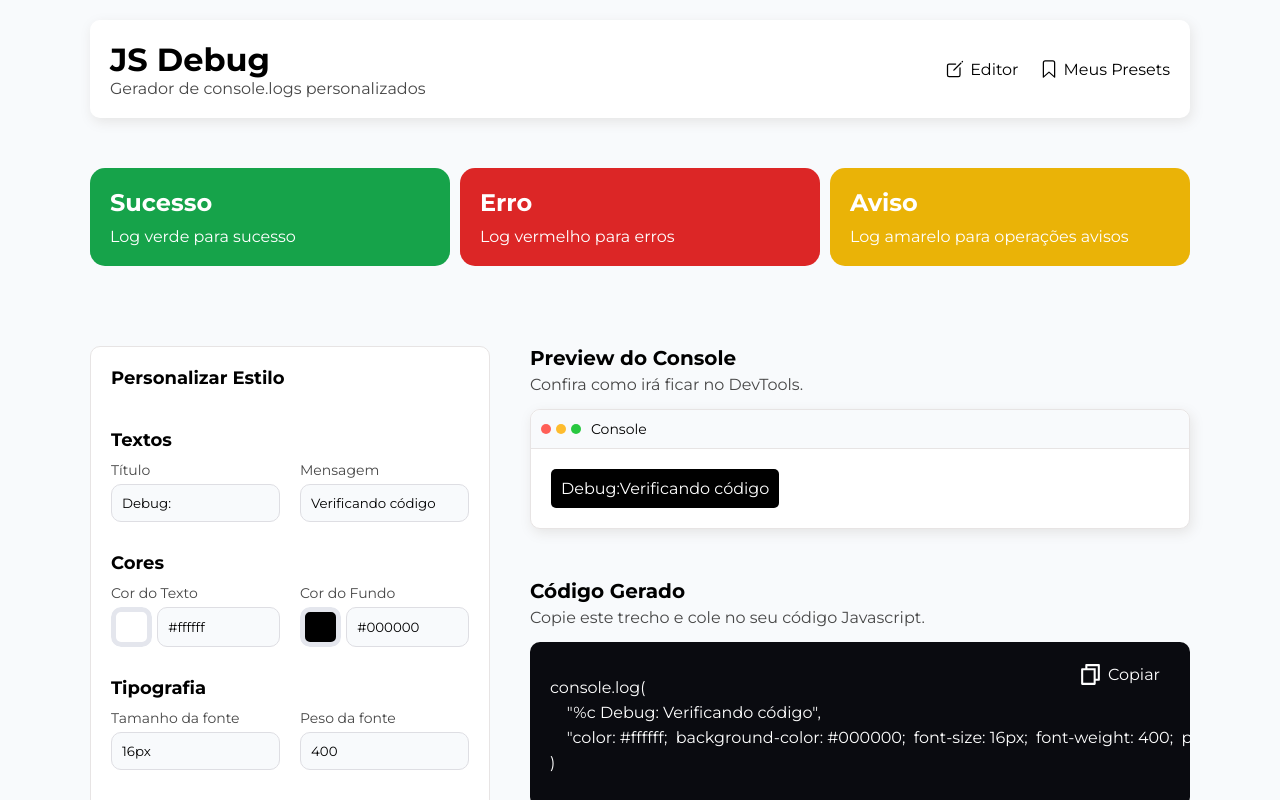
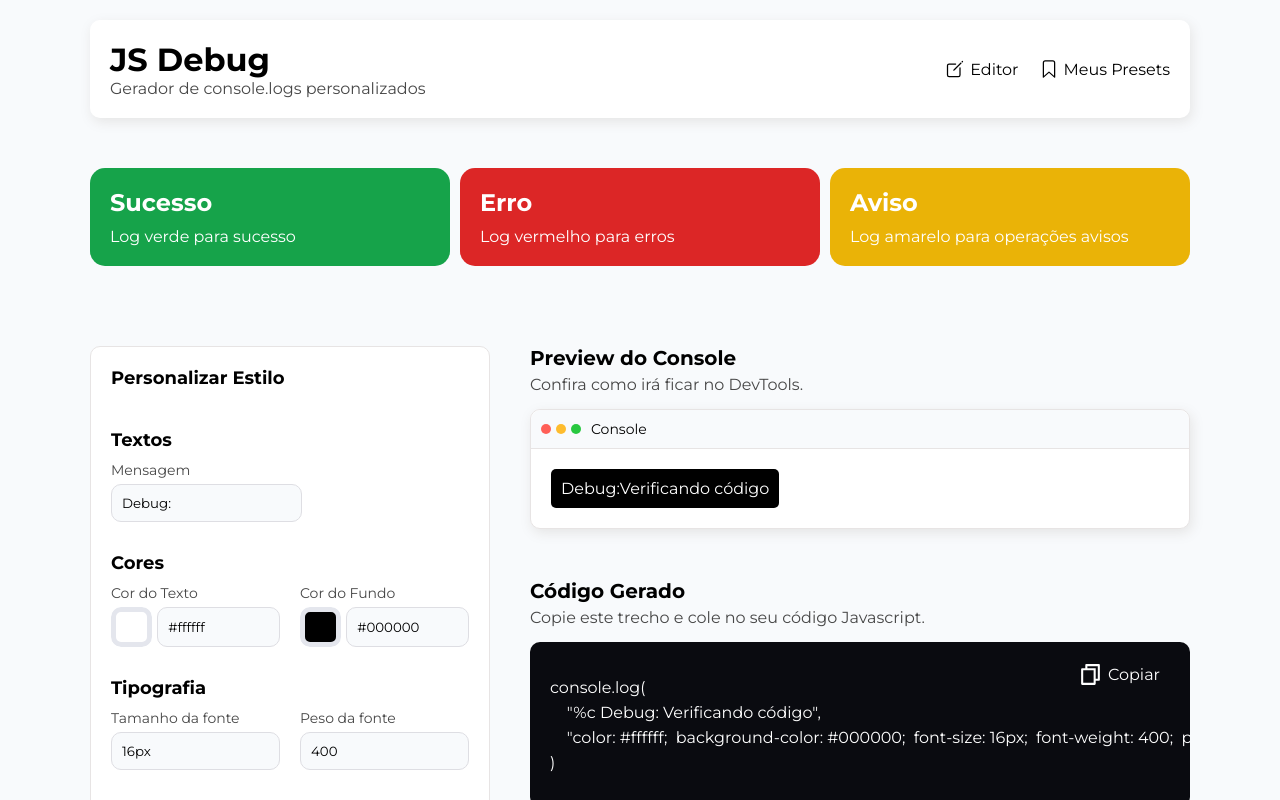
Before and after one commit to lucasmrdeveloper/JS-Debug, a React (Vite) app: page / in a window 1280 px wide. Shown: the top 800 px of the page. Built offline with nearby package versions, Linux system fonts and the light colour scheme.

Commit message:
Refactor: Deixe apenas um input para o texto

```diff
--- a/src/components/Colunas/ColunaEsquerda/Inputs.jsx
+++ b/src/components/Colunas/ColunaEsquerda/Inputs.jsx
@@ -24,18 +24,10 @@ function Inputs() {
 
                 <SectionBox titulo="Textos">
                     <ItemInput
-                        label="Título"
-                        id="titulo"
+                        label="Mensagem"
+                        id="mensagem"
                         value={estado.titulo}
                         data="titulo"
-                        setEstado={setEstado}
-                    />
-
-                    <ItemInput
-                        label="Mensagem"
-                        id="mensagem"
-                        value={estado.descricao}
-                        data="mensagem"
                         setEstado={setEstado}
                     />
                 </SectionBox>
```
